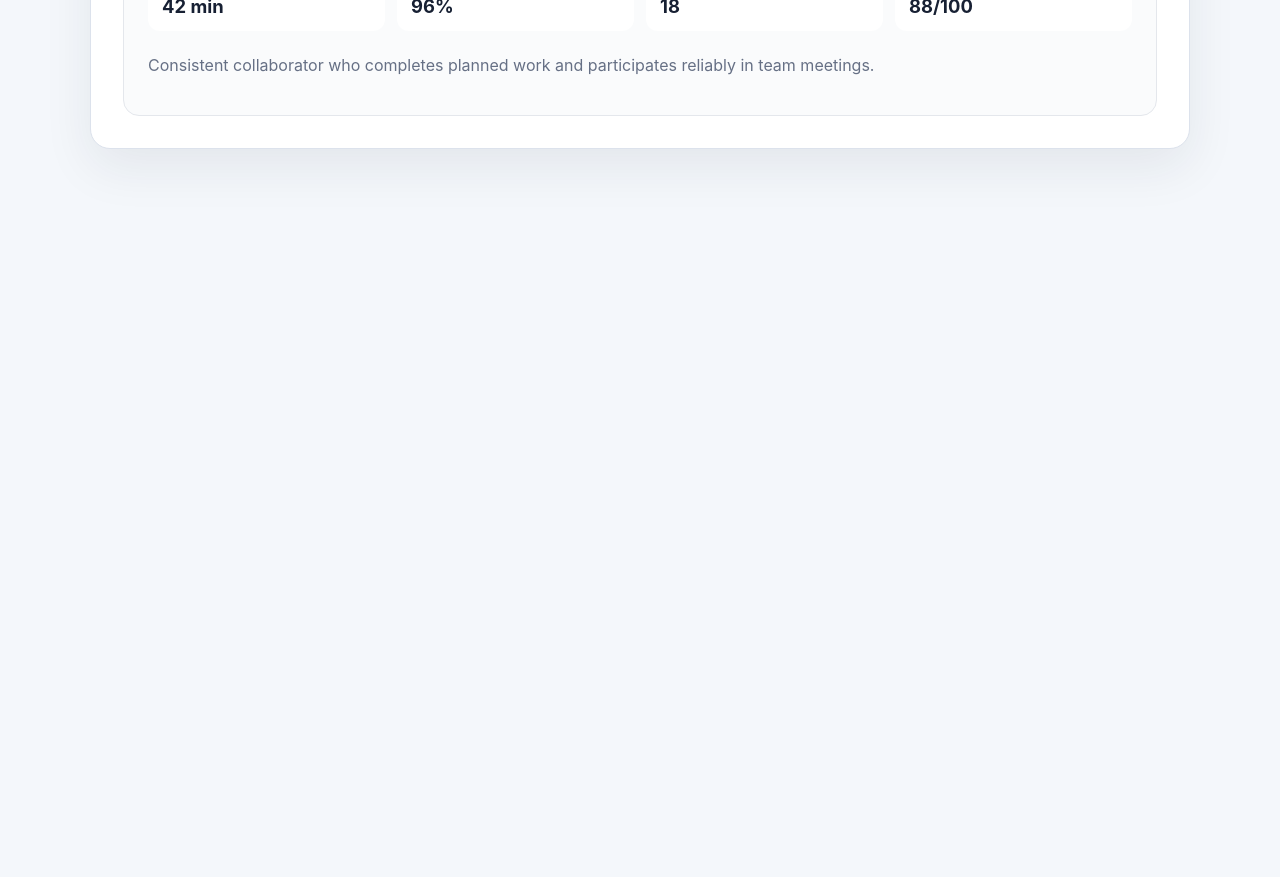
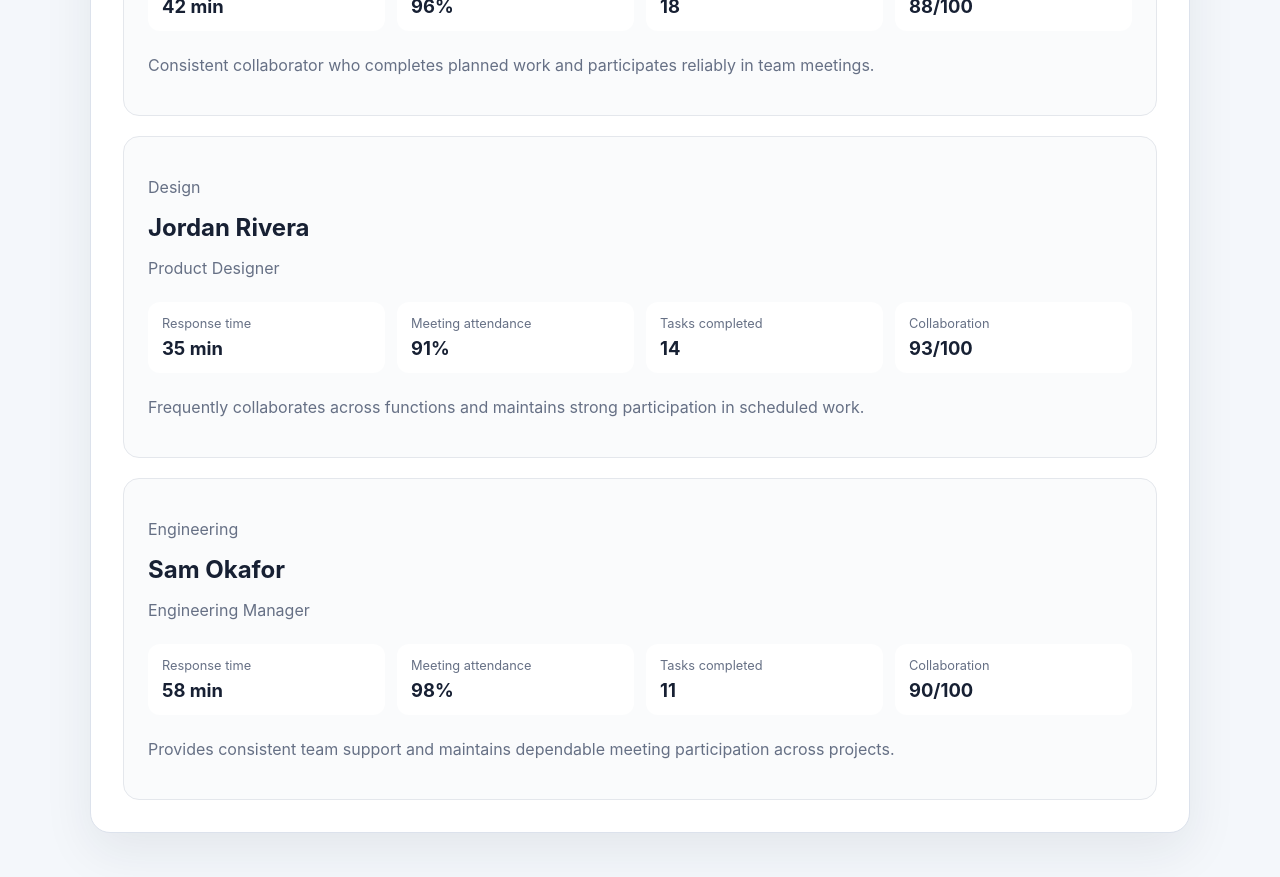
Before and after one commit to rabdeta/TeamLens, a React (Vite) app in the folder frontend/: page / in a window 1280 px wide. Shown: the part 800-1677 px from the top of the page. Before the commit the page ends 1021 px from the top, so only its background shows below. Built offline with nearby package versions, Linux system fonts and the light colour scheme.

Commit message:
Add sample employee profiles

```diff
--- a/frontend/src/data/mockEmployees.ts
+++ b/frontend/src/data/mockEmployees.ts
@@ -13,4 +13,30 @@ export const mockEmployees: EmployeeProfile[] = [
     summary:
       'Consistent collaborator who completes planned work and participates reliably in team meetings.',
   },
+
+  {
+    id: 'emp-002',
+    name: 'Jordan Rivera',
+    role: 'Product Designer',
+    department: 'Design',
+    responseTimeMinutes: 35,
+    meetingAttendancePercent: 91,
+    tasksCompleted: 14,
+    collaborationScore: 93,
+    summary:
+      'Frequently collaborates across functions and maintains strong participation in scheduled work.',
+  },
+  {
+    id: 'emp-003',
+    name: 'Sam Okafor',
+    role: 'Engineering Manager',
+    department: 'Engineering',
+    responseTimeMinutes: 58,
+    meetingAttendancePercent: 98,
+    tasksCompleted: 11,
+    collaborationScore: 90,
+    summary:
+      'Provides consistent team support and maintains dependable meeting participation across projects.',
+  },
+
 ]
```
